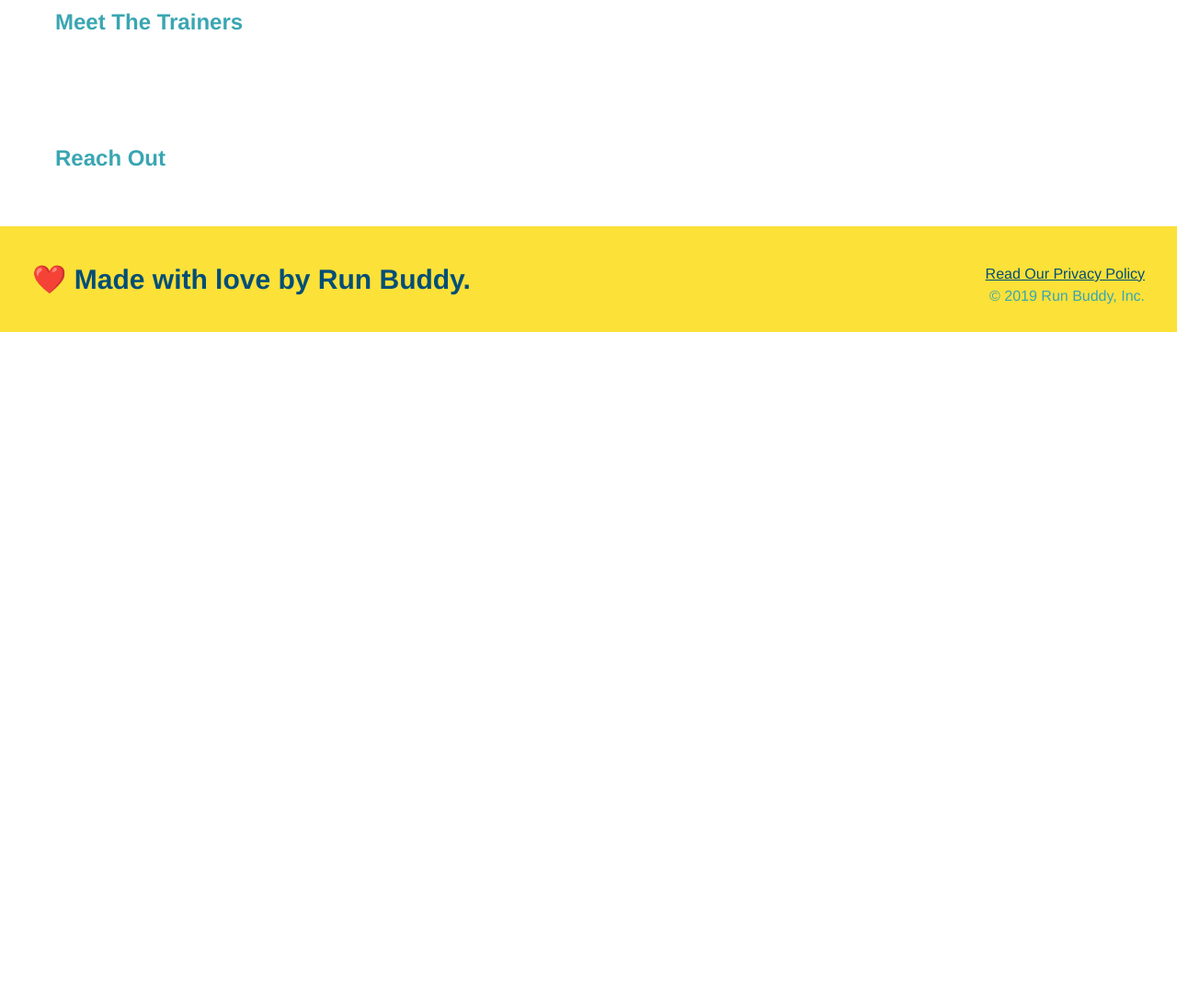
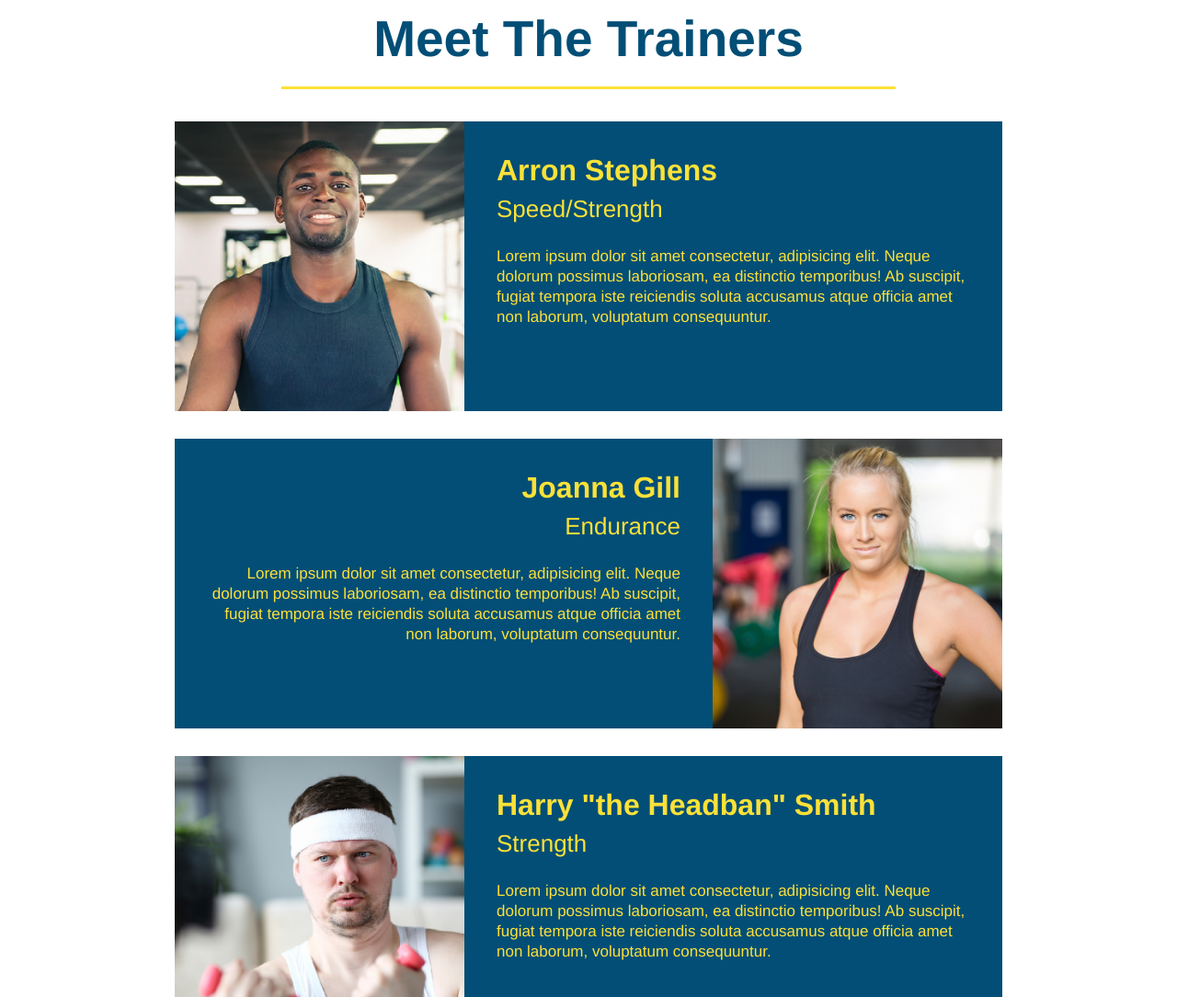
Before and after one commit to carlosbarnola/run-buddy, a plain HTML site: page index.html in a window 1280 px wide. Shown: the part 2900-3984 px from the top of the page at 92% size. Before the commit the page ends 3261 px from the top, so only its background shows below. Drawn offline with Linux system fonts and the light colour scheme.

Commit message:
meet the trainers section

```diff
--- a/assets/css/style.css
+++ b/assets/css/style.css
@@ -154,3 +154,43 @@ section {
 .steps span {
     font-size: 38px;
 }
+
+.trainers {
+    text-align: center;
+
+}
+.trainer {
+    width: 900px;
+    margin: 0 auto 30px auto;
+    background: #024e76;
+    color: #fce138;
+    overflow: auto;
+}
+.trainer img {
+    width: 35%;
+    float: left;
+}
+.trainer-bio {
+    padding: 35px;
+    float: left;
+    width: 65%;
+}
+.text-left {
+    text-align: left;
+}
+.text-right {
+    text-align: right;
+}
+.trainer-bio h3 {
+    font-size: 32px;
+    margin-bottom: 8px;
+}
+.trainer-bio h4 {
+    font-weight: lighter;
+    font-size: 26px;
+    margin-bottom: 25px;
+}
+.trainer-bio p {
+    font-size: 17px;
+    line-height: 1.3;
+}
--- a/index.html
+++ b/index.html
@@ -105,13 +105,49 @@
         </section>
 
         <!-- "meet the trainers" section -->
-        <section>
-            <h2>Meet The Trainers</h2>
+        <section id="your-trainers" class="trainers">
+            <h2 class="section-title primary-border">Meet The Trainers</h2>
+            <article class="trainer">
+                <img src="./assets/images/trainer-1.jpg" alt="Arron Stephens in his workout clothes, ready to pump iron">
+                <div class="trainer-bio text-left">
+                    <h3>Arron Stephens</h3>
+                    <h4>Speed/Strength</h4>
+                    <P>
+                        Lorem ipsum dolor sit amet consectetur, adipisicing elit. Neque dolorum possimus laboriosam, ea distinctio temporibus! Ab suscipit,
+                        fugiat tempora iste reiciendis soluta accusamus atque officia amet non laborum, voluptatum consequuntur.
+                    </P>
+                </div>
+            </article>
+            <!-- second trainer bio-->
+            <article class="trainer">
+                <div class="trainer-bio text-right">
+                    <h3>Joanna Gill</h3>
+                    <h4>Endurance</h4>
+                    <P>
+                        Lorem ipsum dolor sit amet consectetur, adipisicing elit. Neque dolorum possimus laboriosam, ea distinctio temporibus! Ab suscipit,
+                        fugiat tempora iste reiciendis soluta accusamus atque officia amet non laborum, voluptatum consequuntur.
+                    </P>
+                </div>
+                <img src="./assets/images/trainer-2.jpg" alt="Joanna Gill cooling off after a workout">
+            </article>
+            <!--third trainer bio-->
+            <article class="trainer">
+                <img src="./assets/images/trainer-3.jpg" alt="Harry Smith wearing a headband and lifting comically small pink weights">
+                <div class="trainer-bio text-left">
+                    <h3>Harry "the Headban" Smith</h3>
+                    <h4>Strength</h4>
+                    <P>
+                        Lorem ipsum dolor sit amet consectetur, adipisicing elit. Neque dolorum possimus laboriosam, ea distinctio temporibus! Ab suscipit,
+                        fugiat tempora iste reiciendis soluta accusamus atque officia amet non laborum, voluptatum consequuntur.
+                    </P>
+                </div>
+            </article>
         </section>
 
         <!-- "reach out" section -->
         <section>
             <h2>Reach Out</h2>
+
         </section>
 
         <!-- footer -->
```
Also changed, not shown: assets/images/trainer-1.jpg (added), assets/images/trainer-2.jpg (added), assets/images/trainer-3.jpg (added).
